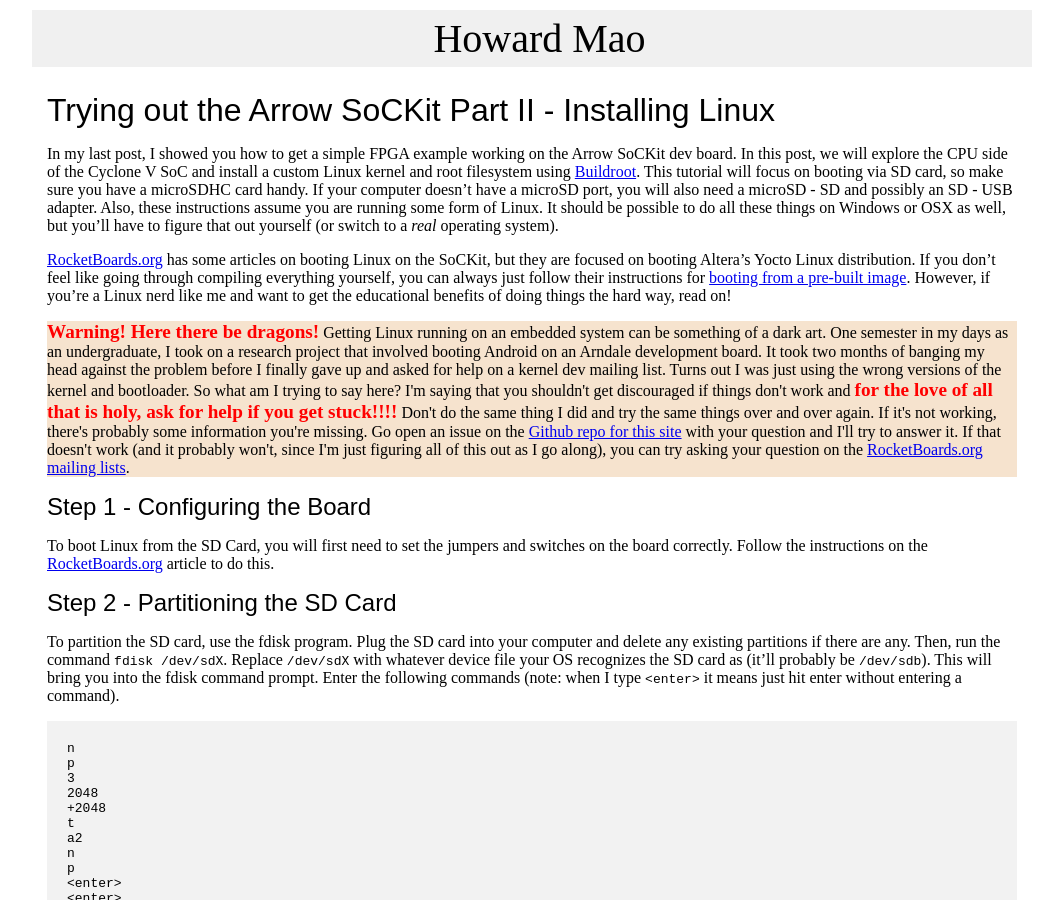
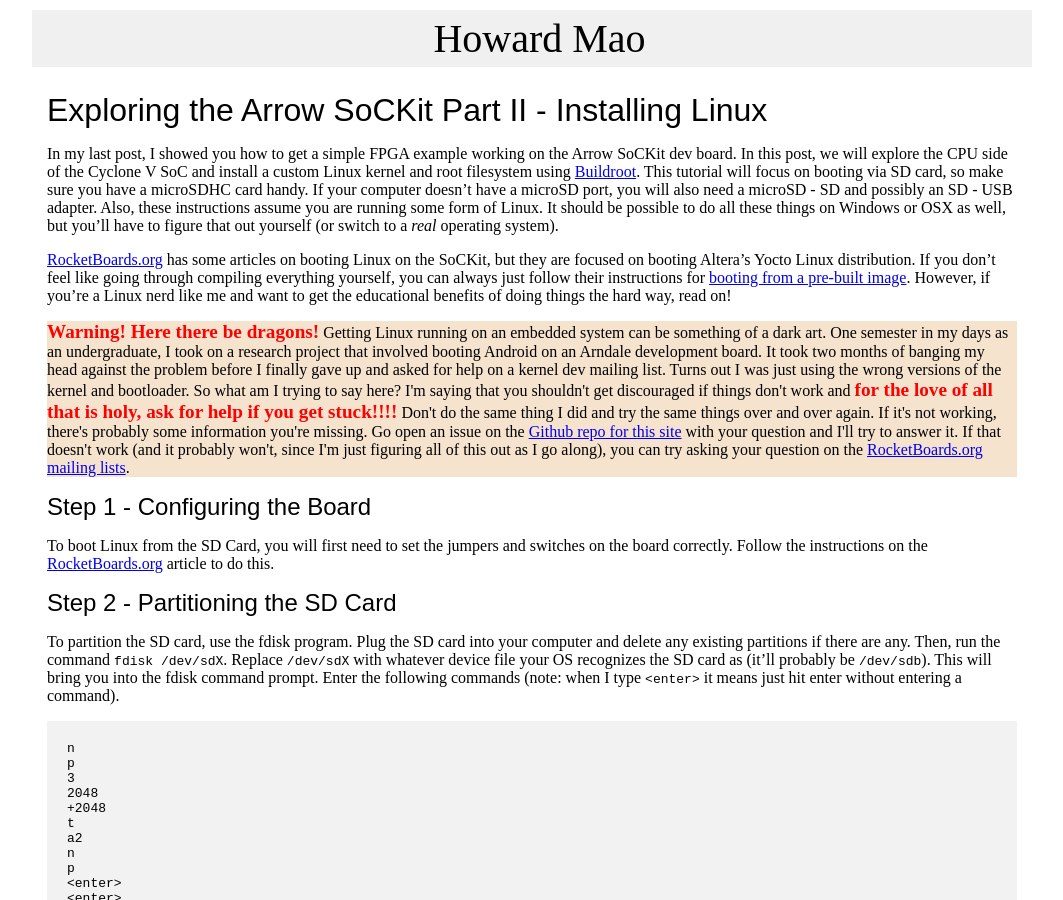
Before and after one commit to zhemao/zhemao.github.com, a Jekyll site: the page built from _posts/2013-12-24-sockit-2.markdown, in a window 1280 px wide and 900 px high. Shown: the whole window, without its empty margins (108-1171 px from the left). Built offline with Jekyll 4.4.1, drawn with Linux system fonts in a browser that asks for light colours.

Commit message:
change Trying out to Exploring

```diff
--- a/_posts/2013-12-22-sockit-1.markdown
+++ b/_posts/2013-12-22-sockit-1.markdown
@@ -1,5 +1,5 @@
 ---
-title: Trying out the Arrow SoCKit Part I - Blinking LEDs
+title: Exploring the Arrow SoCKit Part I - Blinking LEDs
 layout: default
 category: blog
 ---
--- a/_posts/2013-12-24-sockit-2.markdown
+++ b/_posts/2013-12-24-sockit-2.markdown
@@ -1,5 +1,5 @@
 ---
-title: Trying out the Arrow SoCKit Part II - Installing Linux
+title: Exploring the Arrow SoCKit Part II - Installing Linux
 layout: default
 category: blog
 ---
```
